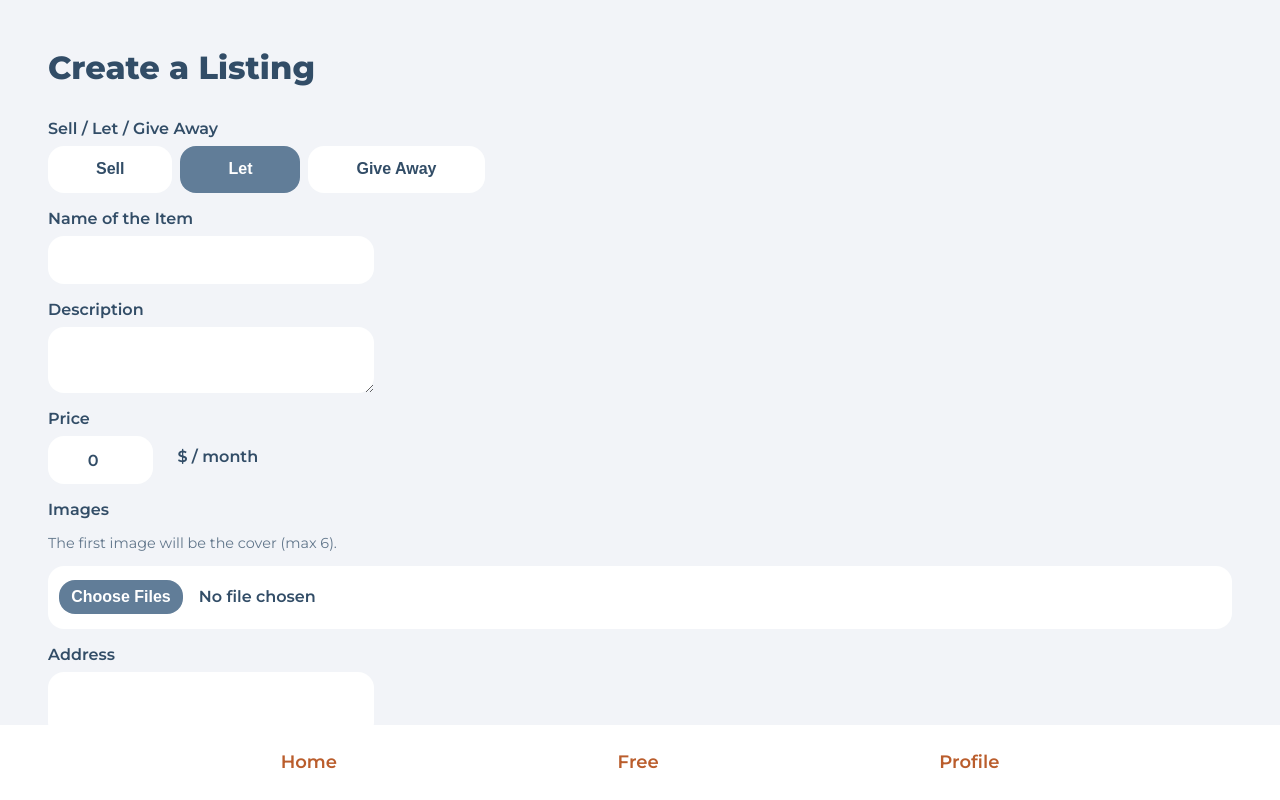
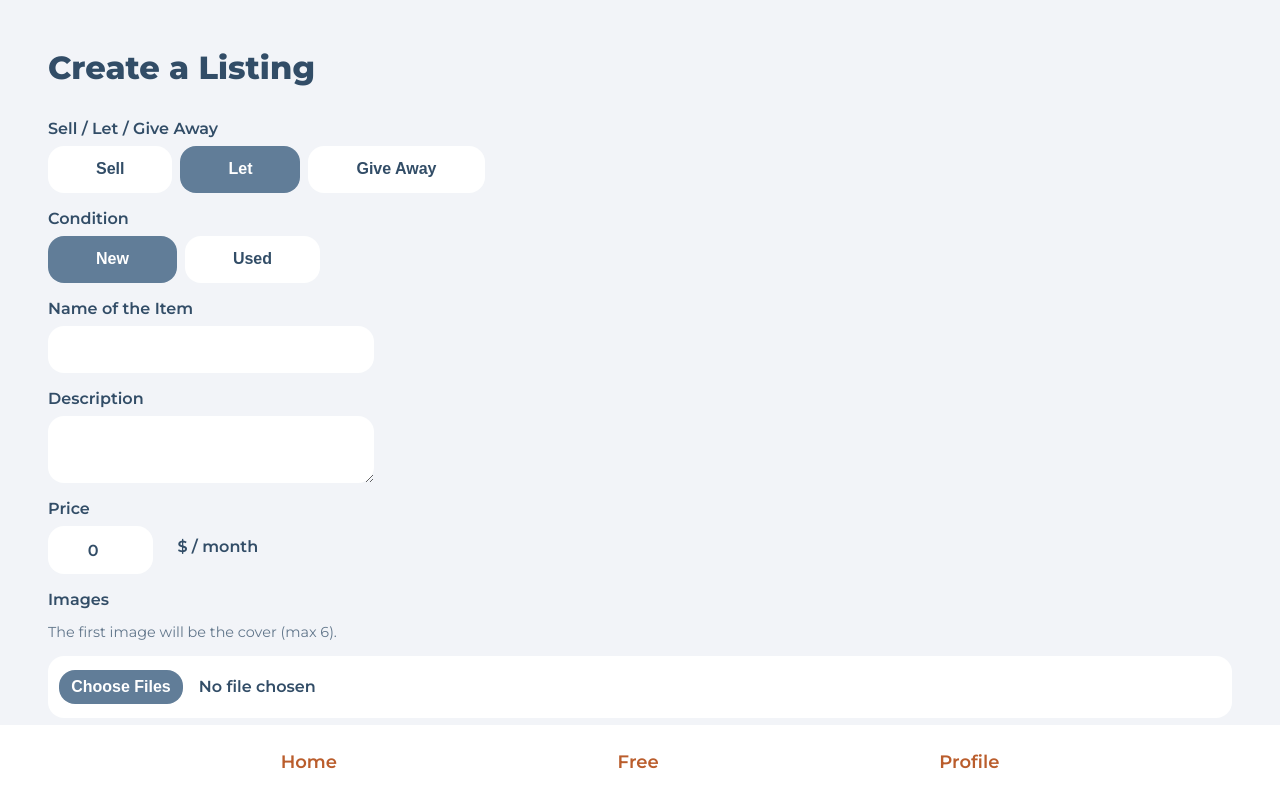
Before and after one commit to muksis/zero-waste, a React (Create React App) app: page /create-listing in a window 1280 px wide. Shown: the top 800 px of the page. Built offline with nearby package versions, Linux system fonts and the light colour scheme; no server answers; sample sign-in values are in the browser's storage; the HTML template or start-up script is replaced by a standard one.

Commit message:
Add condition of items

```diff
--- a/src/index.css
+++ b/src/index.css
@@ -182,11 +182,7 @@ button {
   color: hsl(21, 62%, 45%);
 }
 .navbarListItemNameActive {
-  width: 3.5rem;
-  height: 0.25rem;
-  background: hsl(210, 22%, 49%);
-  margin-left: auto;
-  margin-right: auto;
+  text-decoration: underline hsl(210, 22%, 49%) 0.25rem;
 }
 
 .nameInput {
@@ -543,6 +539,18 @@ button {
   text-transform: capitalize;
 }
 
+.listingCondition {
+  padding: 0.25rem 0.5rem;
+  background-color: hsl(21, 62%, 45%);
+  color: #ffffff;
+  border-radius: 2rem;
+  display: inline;
+  font-weight: 600;
+  font-size: 0.8rem;
+  margin-right: 1rem;
+  text-transform: capitalize;
+}
+
 .listingLocationTitle {
   margin-top: 2rem;
   font-weight: 600;
--- a/src/pages/CreateListing.jsx
+++ b/src/pages/CreateListing.jsx
@@ -19,6 +19,7 @@ const CreateListing = () => {
   const [isLoading, setIsLoading] = useState(false);
   const [formData, setFormData] = useState({
     type: 'rent',
+    condition: 'new',
     name: '',
     address: '',
     price: 0,
@@ -30,6 +31,7 @@ const CreateListing = () => {
 
   const {
     type,
+    condition,
     name,
     address,
     price,
@@ -239,6 +241,34 @@ const CreateListing = () => {
             </button>
           </div>
 
+          <label htmlFor='condition' className='formLabel'>
+            Condition
+          </label>
+          <div className='formButtons'>
+            <button
+              type='button'
+              className={
+                condition === 'new' ? 'formButtonActive' : 'formButton'
+              }
+              id='condition'
+              value='new'
+              onClick={handleMutate}
+            >
+              New
+            </button>
+            <button
+              type='button'
+              className={
+                condition === 'used' ? 'formButtonActive' : 'formButton'
+              }
+              id='condition'
+              value='used'
+              onClick={handleMutate}
+            >
+              Used
+            </button>
+          </div>
+
           <label htmlFor='name' className='formLabel'>
             Name of the Item
           </label>
--- a/src/pages/EditListing.jsx
+++ b/src/pages/EditListing.jsx
@@ -20,6 +20,7 @@ const EditListing = () => {
   const [listing, setListing] = useState(false);
   const [formData, setFormData] = useState({
     type: 'rent',
+    condition: 'new',
     name: '',
     address: '',
     price: 0,
@@ -31,6 +32,7 @@ const EditListing = () => {
 
   const {
     type,
+    condition,
     name,
     address,
     price,
@@ -271,6 +273,34 @@ const EditListing = () => {
             </button>
           </div>
 
+          <label htmlFor='condition' className='formLabel'>
+            Condition
+          </label>
+          <div className='formButtons'>
+            <button
+              type='button'
+              className={
+                condition === 'new' ? 'formButtonActive' : 'formButton'
+              }
+              id='type'
+              value='new'
+              onClick={handleMutate}
+            >
+              New
+            </button>
+            <button
+              type='button'
+              className={
+                condition === 'used' ? 'formButtonActive' : 'formButton'
+              }
+              id='condition'
+              value='used'
+              onClick={handleMutate}
+            >
+              Used
+            </button>
+          </div>
+
           <label htmlFor='name' className='formLabel'>
             Name of the Item
           </label>
--- a/src/pages/Listing.jsx
+++ b/src/pages/Listing.jsx
@@ -89,6 +89,7 @@ const Listing = () => {
         </p>
         <p className='listingLocation'>{listing.location}</p>
         <p className='listingType'>For {listing.type}</p>
+        <p className='listingCondition'>{listing.condition}</p>
         <p className='listingDescription'>{listing.description}</p>
         <p className='listingLocationTitle'>Location</p>
 
```
